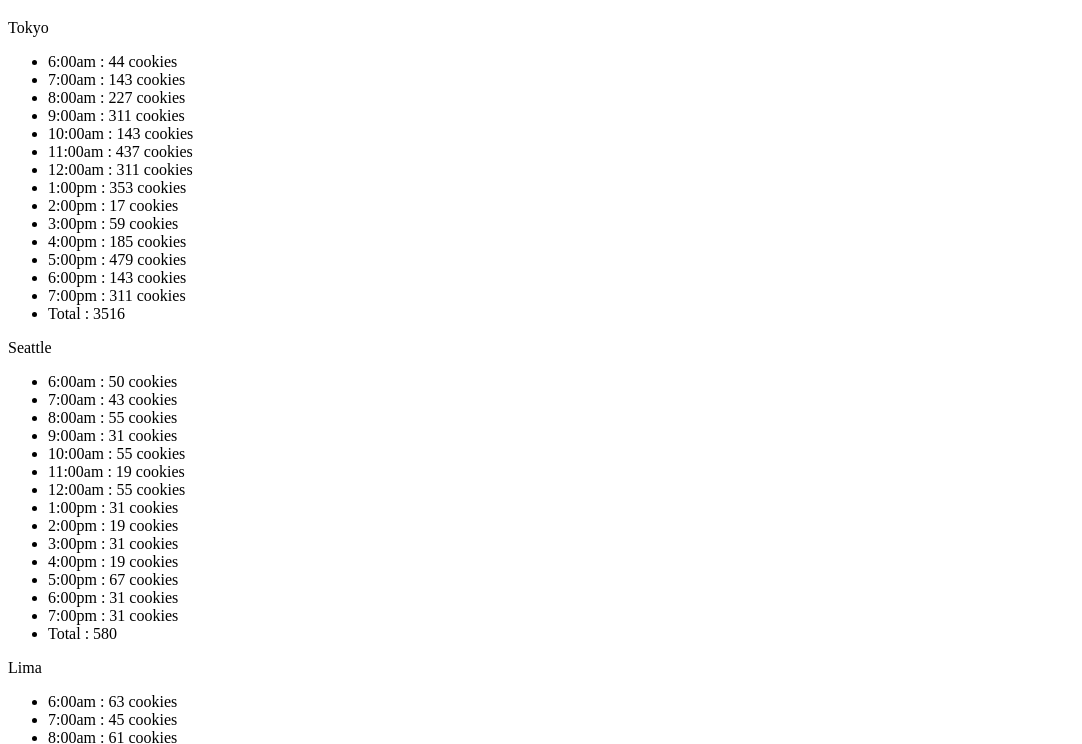
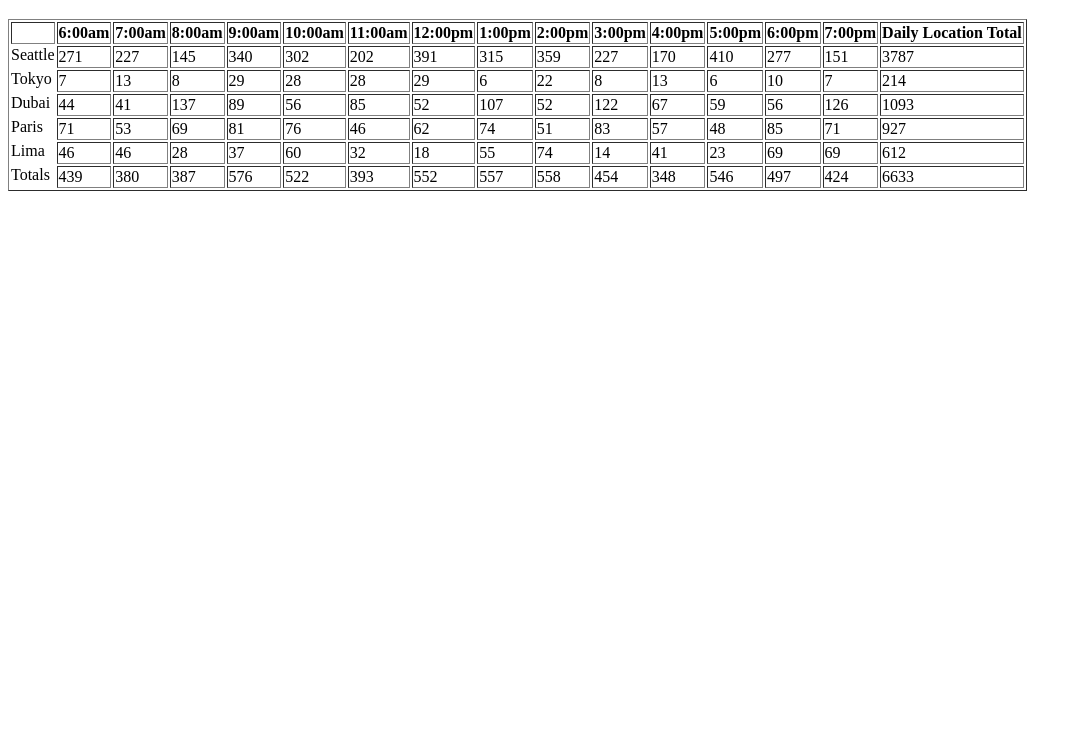
Before and after one commit to MohdFahoum/cookie-stand, a plain HTML site: page sales.html in a window 1280 px wide. Shown: the part 61-805 px from the top of the page, without its empty margins (0-1082 px from the left). Drawn offline with Linux system fonts and the light colour scheme.

Commit message:
adding Table

```diff
--- a/js/script.js
+++ b/js/script.js
@@ -1,88 +1,100 @@
 'use_strict';
 
-//['6:00am', '7:00am', '8:00am', '9:00am', '10:00am', '11:00am', '12:00am', '1:00pm', '2:00pm', '3:00pm', '4:00pm', '5:00pm', '6:00pm', '7:00pm', 'Total'],
-var hours = ['6:00 am', '7:00 am', '8:00 am', '9:00 am', '10:00 am', '11:00 am', '12:00 pm', '1:00 pm', '2:00 pm', '3:00 pm', '4:00 pm', '5:00 pm', '6:00 pm', '7:00 pm'];
 
+var Hours = ['6:00am', '7:00am', '8:00am', '9:00am', '10:00am', '11:00am', '12:00pm', '1:00pm', '2:00pm', '3:00pm', '4:00pm', '5:00pm', '6:00pm', '7:00pm', 'Daily Location Total'];
 
-function BranchLocation(location, maxCustomers, minCustomers, avgCookies, workingHours, salesOfToDay, salesArray) {
-    var salesArray = [];
-    salesArray.push(salesOfToDay);
+function BranchLocation(location, minCustomer, maxCustomer, avgCookies, totalSales, salesArray) {
+    this.location = location;
+    this.minCustomer = minCustomer;
+    this.maxCustomer = maxCustomer;
+    this.avgCookies = avgCookies;
+    this.totalSales = totalSales;
+    this.salesArray = salesArray;
+}
+BranchLocation.prototype.CookiesAmount = function () {
+    for (var index = 0; index < Hours.length - 1; index++) {
+        var numOfSales = Math.round((Math.floor(Math.random() * (this.maxCustomer - this.minCustomer + 1)) + this.minCustomer) * this.avgCookies);
+        this.totalSales += numOfSales;
+        this.salesArray.push(numOfSales);
 
+    }
+}
+var Seattle = new BranchLocation('Seattle', 23, 65, 6.3, 0, []);
+console.log(Seattle);
+var Tokyo = new BranchLocation('Tokyo', 3, 24, 1.2, 0, []);
+console.log(Tokyo);
+var Dubai = new BranchLocation('Dubai', 11, 38, 3.7, 0, []);
+console.log(Dubai);
+var Paris = new BranchLocation('Paris', 20, 38, 2.3, 0, []);
+console.log(Paris);
+var Lima = new BranchLocation('Lima', 2, 16, 4.6, 0, []);
+console.log(Lima);
+var locations = [Seattle, Tokyo, Dubai, Paris, Lima];
 
-    this.location = location;
-    this.maxCustomers = maxCustomers;
-    this.minCustomers = minCustomers;
-    this.avgCookies = avgCookies;
-    this.workingHours = workingHours;// will be defined as array in the object
-    this.salesOfToDay = salesOfToDay; //first
-    this.salesArray = salesArray; // array pushed in line 9
-
-
+for (let i = 0; i < locations.length; i++) {
+    locations[i].CookiesAmount();
 }
 
+BranchLocation.render = function () {
 
-BranchLocation.prototype.cookiesAmount = function (maxCustomers, minCustomers) {
+    var parentElement = document.getElementById('salmonTable');
+    var table = document.createElement('table');
+    table.setAttribute('border','table-style');
 
-    for (let index = 0; index < this.workingHours.length - 1; index++) {
+    //////////////////////////
+    //////TABLE///////////////
+    //////////////////////////
 
-        var numOfSales = Math.round((Math.floor(Math.random() * (this.maxCustomers - this.minCustomers + 1)) + this.minCustomers) * this.avgCookies);
-        this.salesOfToDay += numOfSales;
-        this.salesArray.push(numOfSales);
+    var tr = document.createElement('tr');
+    var th1 = document.createElement('th');
+    tr.appendChild(th1);
+    for (var index = 0; index < Hours.length; index++) {
+        var th = document.createElement('th');
+        th.innerHTML = Hours[index];
+        tr.appendChild(th);
+        table.appendChild(tr);
 
+    }
 
-    } console.log(this.salesOfToDay);
-    console.log(this.salesArray);
+    for (var i = 0; i < locations.length; i++) {
+        var tr2 = document.createElement('tr');
+        tr2.innerHTML = locations[i].location;
+        tr2.setAttribute('class', 'location');
+        console.log(locations[i].location);
 
+        for (var index = 0; index < Hours.length; index++) {
+            var td = document.createElement('td');
+            if (index === Hours.length - 1) {
+                td.innerHTML = locations[i].totalSales;
+            } else {
+                td.innerHTML = locations[i].salesArray[index];
+
+            }
+            tr2.appendChild(td);
+            table.appendChild(tr2);
+        }
+    }
+    var tr3 = document.createElement('tr');
+    tr3.innerHTML = 'Totals';
+
+    for (var i = 0; i < Hours.length; i++) {
+        var td = document.createElement('td');
+        var timeFrame = 0;
+
+        for (var y = 0; y < locations.length; y++) {
+            if (i === Hours.length - 1) {
+                timeFrame += locations[y].totalSales;
+            } else {
+                timeFrame += locations[y].salesArray[i];
+            }
+        }
+        td.innerText = timeFrame;
+        tr3.appendChild(td);
+    }
+    table.appendChild(tr3);
+
+    parentElement.appendChild(table);
 }
 
-BranchLocation.prototype.render = function () {
-    var parentElement = document.getElementById('salesTabel');
-
-    var shopLocation = document.createElement('p');
-    shopLocation.innerHTML = this.location;
-    parentElement.appendChild(shopLocation);
-
-
-
-    var ul = document.createElement('ul');
-    parentElement.appendChild(ul);
-    for (let index = 0; index < this.workingHours.length; index++) {
-        var li = document.createElement('li');
-        li.innerHTML = this.workingHours[index];
-        ul.appendChild(li);
-
-    if (this.workingHours[index] == 'Total') {
-        var span = document.createElement('span');
-        span.innerHTML = (' :  ' + this.salesOfToDay);
-        li.appendChild(span);
-    } else {
-
-        var span = document.createElement('span');
-        span.innerHTML = ('  :  ' + this.salesArray[index] + ' cookies');
-        li.appendChild(span);
-    }
-
-}
-
-}
-
-var Tokyo = new BranchLocation('Tokyo', '15', '4', '4.2', ['6:00am', '7:00am', '8:00am', '9:00am', '10:00am', '11:00am', '12:00am', '1:00pm', '2:00pm', '3:00pm', '4:00pm', '5:00pm', '6:00pm', '7:00pm', 'Total'], 44);
-var Seattle = new BranchLocation('Seattle', '12', '6', '1.2', ['6:00am', '7:00am', '8:00am', '9:00am', '10:00am', '11:00am', '12:00am', '1:00pm', '2:00pm', '3:00pm', '4:00pm', '5:00pm', '6:00pm', '7:00pm', 'Total'], 50);
-var Lima = new BranchLocation('Lima', '20', '2', '0.4', ['6:00am', '7:00am', '8:00am', '9:00am', '10:00am', '11:00am', '12:00am', '1:00pm', '2:00pm', '3:00pm', '4:00pm', '5:00pm', '6:00pm', '7:00pm', 'Total'], 63)
-var Dubai = new BranchLocation('Dubai', '40', '8', '3.4', ['6:00am', '7:00am', '8:00am', '9:00am', '10:00am', '11:00am', '12:00am', '1:00pm', '2:00pm', '3:00pm', '4:00pm', '5:00pm', '6:00pm', '7:00pm', 'Total'], 80)
-var Paris = new BranchLocation('Paris', '14', '3', '1.4', ['6:00am', '7:00am', '8:00am', '9:00am', '10:00am', '11:00am', '12:00am', '1:00pm', '2:00pm', '3:00pm', '4:00pm', '5:00pm', '6:00pm', '7:00pm', 'Total'], 73)
-
-Tokyo.cookiesAmount();
-Tokyo.render();
-
-Seattle.cookiesAmount();
-Seattle.render();
-
-Lima.cookiesAmount();
-Lima.render();
-
-Dubai.cookiesAmount();
-Dubai.render();
-
-Paris.cookiesAmount();
-Paris.render();
+console.log(locations[0].salesArray);
+BranchLocation.render();
--- a/sales.html
+++ b/sales.html
@@ -10,7 +10,7 @@
 
         <h1>salmon-cookies</h1>
     </header>
-    <div id="salesTabel">
+    <div id="salmonTable">
 
     </div>
 
```
